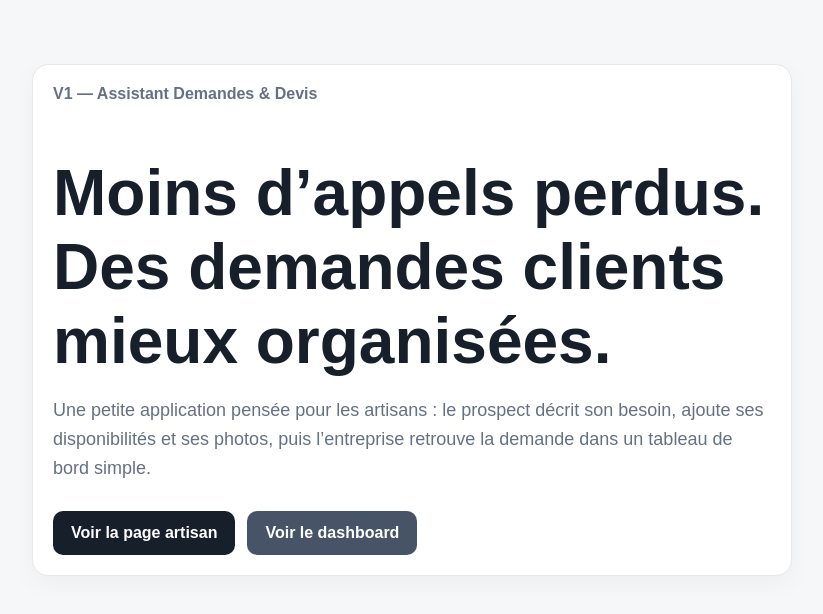
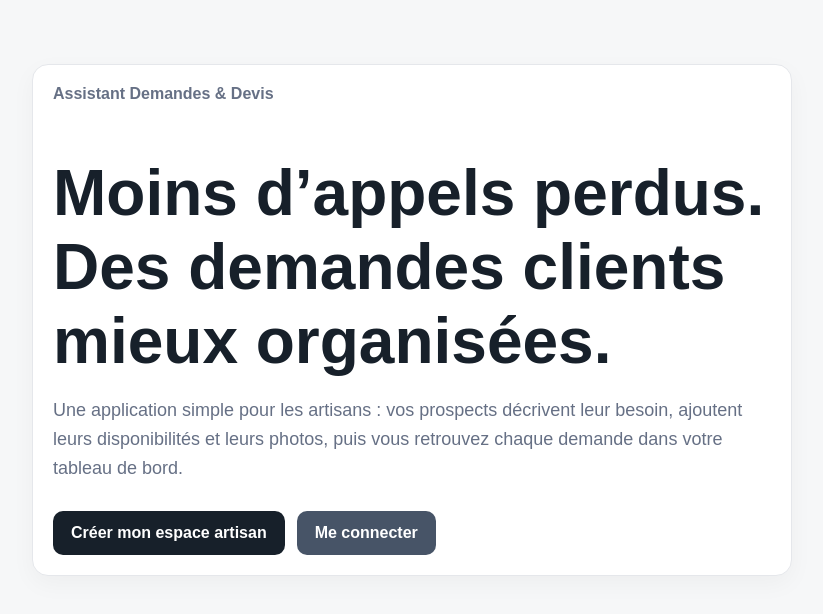
Before and after one commit to ludodulac/DROP-Service, a Next.js app: page / in a window 1280 px wide. Shown: the top 614 px of the page, without its empty margins (228-1051 px from the left). Built offline with nearby package versions, Linux system fonts and the light colour scheme.

Commit message:
Link home page to artisan signup and login

```diff
--- a/src/app/page.tsx
+++ b/src/app/page.tsx
@@ -4,24 +4,18 @@ export default function HomePage() {
   return (
     <main style={{ padding: "64px 0" }}>
       <section className="card" style={{ maxWidth: 760, margin: "0 auto" }}>
-        <p className="muted" style={{ marginTop: 0, fontWeight: 700 }}>
-          V1 — Assistant Demandes & Devis
-        </p>
+        <p className="muted" style={{ marginTop: 0, fontWeight: 700 }}>Assistant Demandes & Devis</p>
         <h1 style={{ fontSize: "clamp(2rem, 6vw, 4rem)", marginBottom: 16 }}>
           Moins d’appels perdus. Des demandes clients mieux organisées.
         </h1>
         <p className="muted" style={{ fontSize: 18, lineHeight: 1.6 }}>
-          Une petite application pensée pour les artisans : le prospect décrit son besoin,
-          ajoute ses disponibilités et ses photos, puis l’entreprise retrouve la demande
-          dans un tableau de bord simple.
+          Une application simple pour les artisans : vos prospects décrivent leur besoin,
+          ajoutent leurs disponibilités et leurs photos, puis vous retrouvez chaque demande
+          dans votre tableau de bord.
         </p>
         <div style={{ display: "flex", gap: 12, flexWrap: "wrap", marginTop: 28 }}>
-          <Link className="button" href="/a/demo-plomberie">
-            Voir la page artisan
-          </Link>
-          <Link className="button" href="/dashboard" style={{ background: "#475467" }}>
-            Voir le dashboard
-          </Link>
+          <Link className="button" href="/signup">Créer mon espace artisan</Link>
+          <Link className="button" href="/login" style={{ background: "#475467" }}>Me connecter</Link>
         </div>
       </section>
     </main>
```
